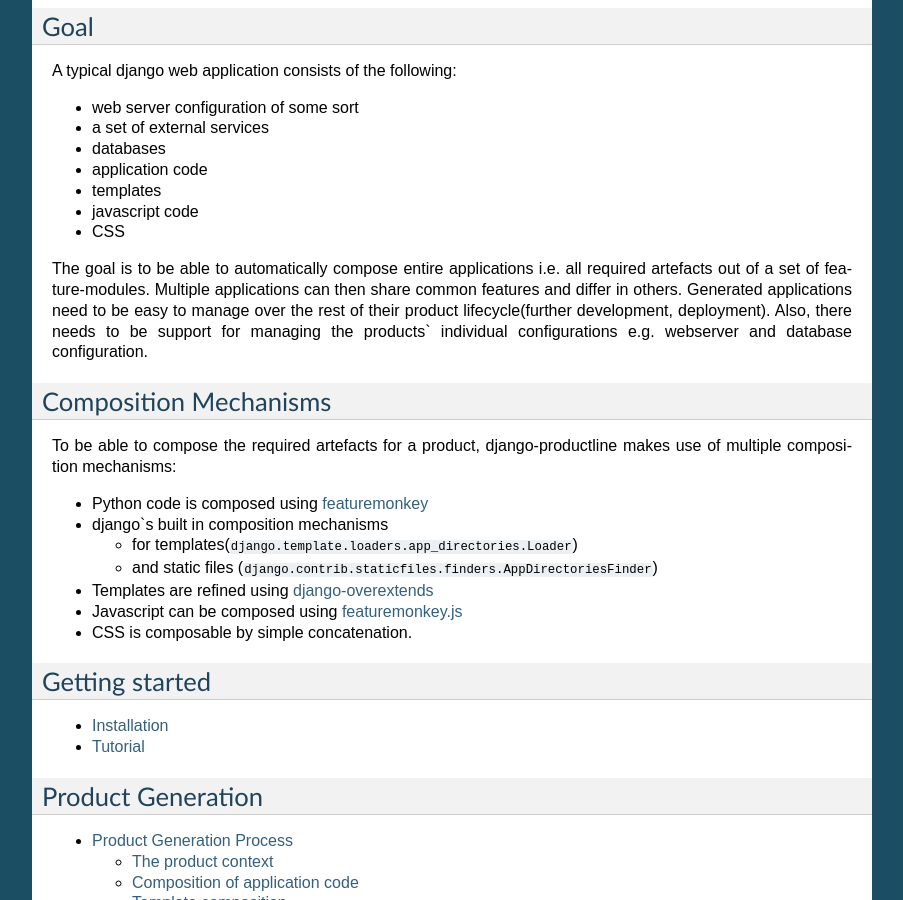
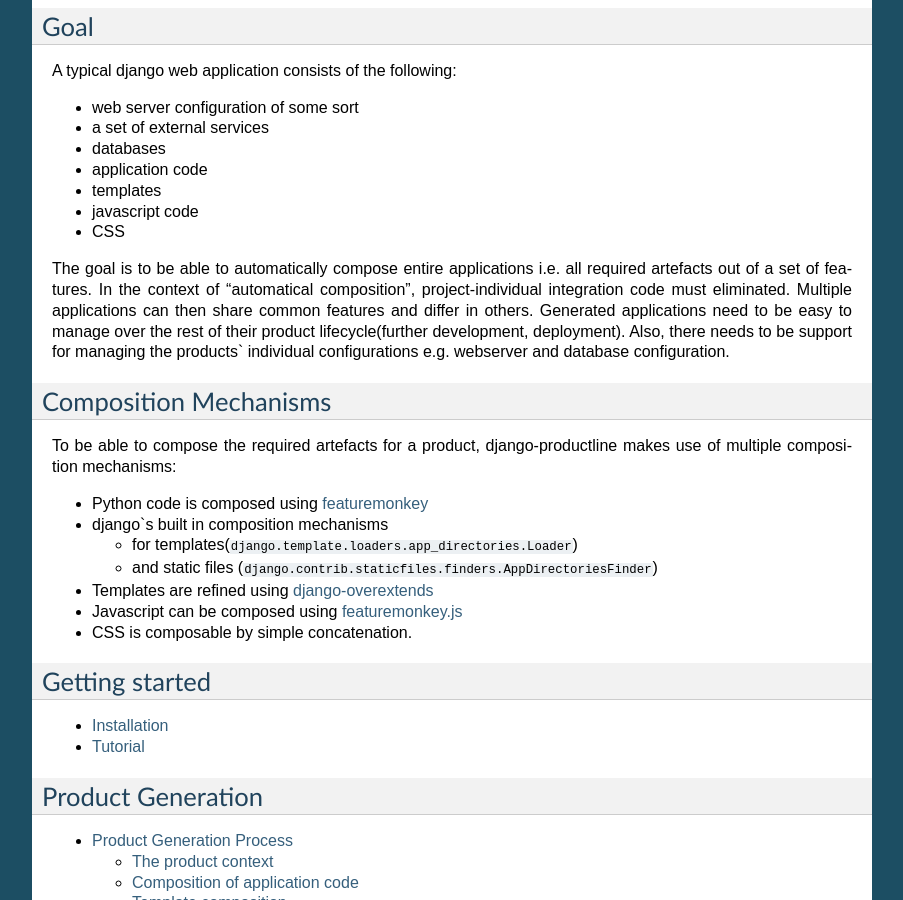
Before and after one commit to henzk/django-productline, a Sphinx documentation site: the page built from docs/index.rst, in a window 1280 px wide and 900 px high, scrolled down 1087 px. Shown: the whole window, without its empty margins (198-1101 px from the left). Built offline with Sphinx 7.4.7, drawn with Linux system fonts in a browser that asks for light colours; formulas are drawn with MathJax 3.

Commit message:
Update docs/index.rst
+ sentence

```diff
--- a/docs/index.rst
+++ b/docs/index.rst
@@ -76,8 +76,8 @@
 
 
 The goal is to be able to automatically compose entire applications i.e.
-all required artefacts out of a set of feature-modules.
-Multiple applications can then share common features and differ in others.
+all required artefacts out of a set of features.
+In the context of "automatical composition", project-individual integration code must eliminated. Multiple applications can then share common features and differ in others.
 Generated applications need to be easy to manage over the rest of their product lifecycle(further development, deployment).
 Also, there needs to be support for managing the products` individual configurations e.g. webserver and database configuration.
 
```
